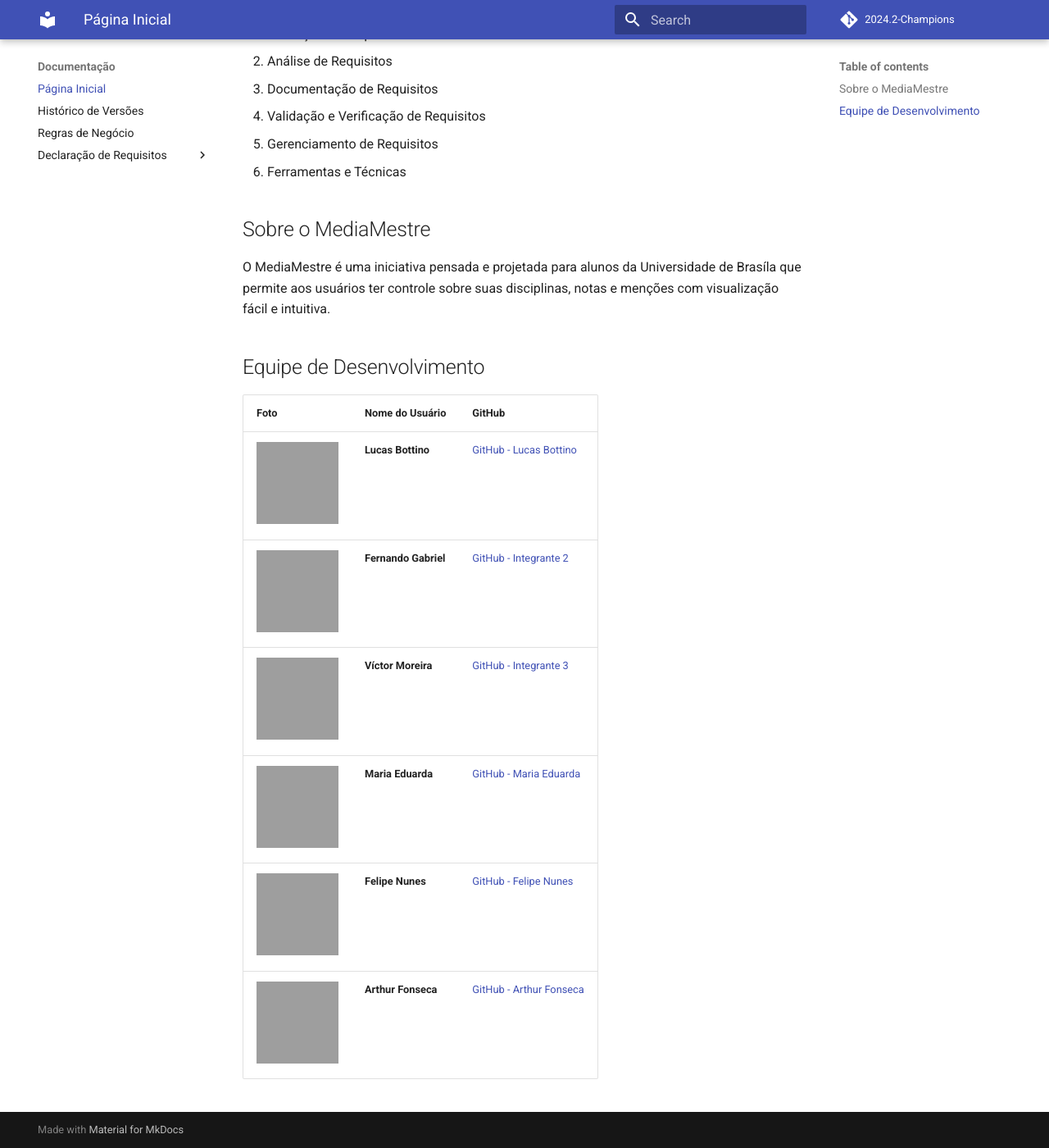
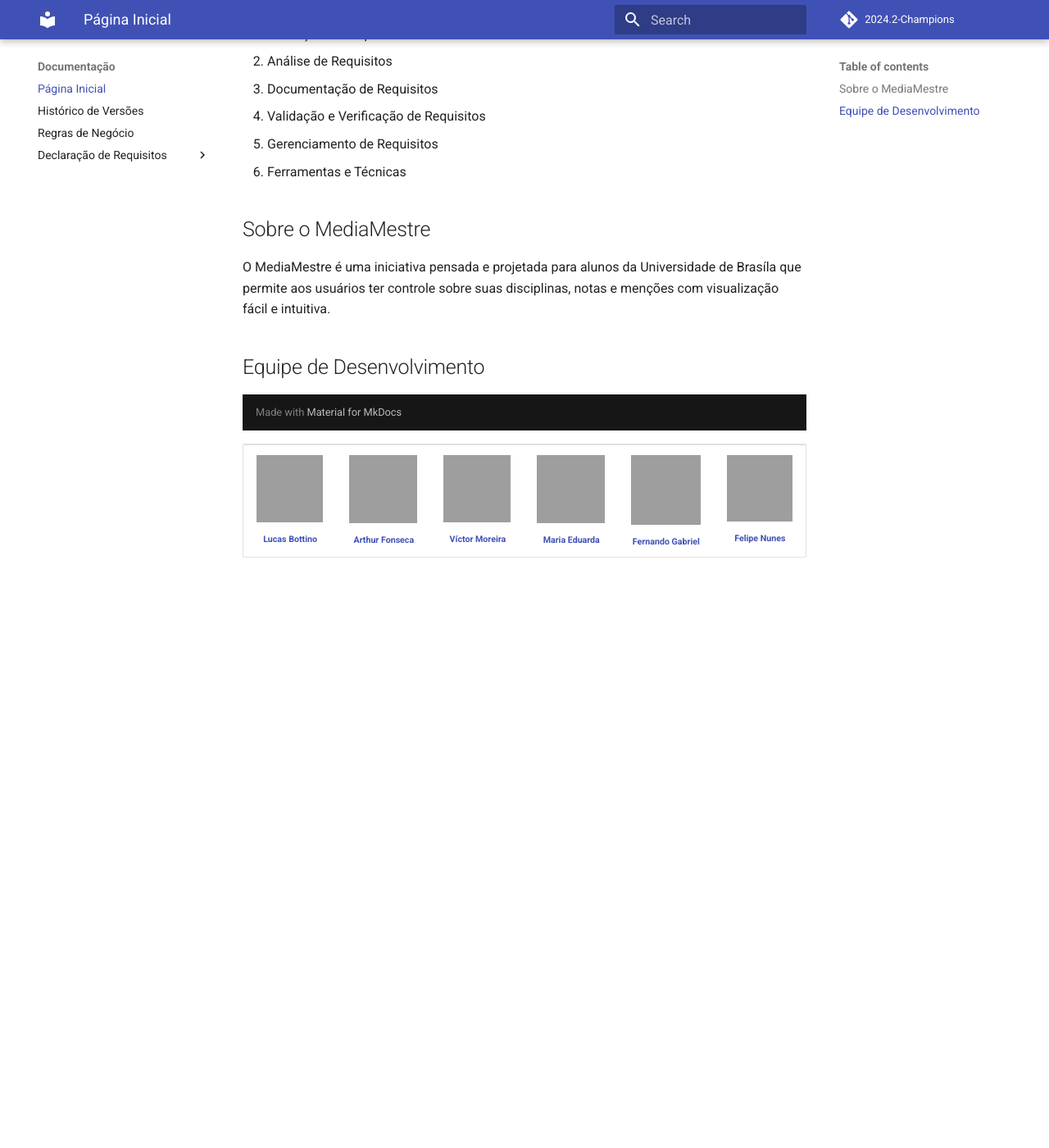
Before and after one commit to FGA-REQ/2024.2-Champions, an MkDocs documentation site: the page built from docs/index.md, in a window 1280 px wide and 1400 px high, scrolled down 327 px, cut to the strip 0-1400 px from the top of the window. Shown: the whole strip at 82% size. Built offline with MkDocs 1.6.1 and Material for MkDocs 9.7.7, drawn with Linux system fonts in a browser that asks for light colours; comment, search, counter and statistics services are not loaded; after the commit the page ends 1046 px from its top, so only the background shows below that; grey boxes are pictures that could not be loaded.

Commit message:
docs: atualizando index.md

```diff
--- a/docs/index.md
+++ b/docs/index.md
@@ -19,11 +19,55 @@
 
 ## Equipe de Desenvolvimento
 
-| Foto | Nome do Usuário | GitHub |
-|------|------------------|--------|
-| <img src="https://github.com/bottinolucas.png" width="100" height="100">| **Lucas Bottino** | [GitHub - Lucas Bottino](https://github.com/bottinolucas) |
-| <img src="https://github.com/show-dawn.png" width="100" height="100"> | **Fernando Gabriel** | [GitHub - Integrante 2](https://github.com/show-dawn) |
-| <img src="https://github.com/aqela-batata-alt.png" width="100" height="100"> | **Víctor Moreira** | [GitHub - Integrante 3](https://github.com/aqela-batata-alt) |
-| <img src="https://github.com/DudaV228.png" width="100" height="100"> | **Maria Eduarda** | [GitHub - Maria Eduarda](https://github.com/DudaV228) |
-| <img src="https://github.com/FelipeNunesdM.png" width="100" height="100">| **Felipe Nunes**|[GitHub - Felipe Nunes](https://github.com/FelipeNunesdM) |
-| <img src="https://github.com/arthurfonsecaa.png" width="100" height="100">| **Arthur Fonseca**|[GitHub - Arthur Fonseca](https://github.com/arthurfonsecaa) |
+<div align="center">
+<table>
+  <tr>
+    <td align="center">
+      <a href="https://github.com/bottinolucas">
+        <img src="https://github.com/bottinolucas.png" width="100px;" alt="Foto de Lucas Bottino no GitHub"/><br>
+        <sub>
+          <b>Lucas Bottino</b>
+        </sub>
+      </a>
+    </td>
+     <td align="center">
+      <a href="https://github.com/RudsonMarti">
+        <img src="https://github.com/arthurfonsecaa.png" width="100px;" alt="Foto de Arthur Fonseca no GitHub"/><br>
+        <sub>
+          <b>Arthur Fonseca</b>
+        </sub>
+      </a>
+    </td>
+     <td align="center">
+      <a href="https://github.com/aqela-batata-alt">
+        <img src="https://github.com/aqela-batata-alt.png" width="100px;" alt="Foto de Víctor Moreira no GitHub"/><br>
+        <sub>
+          <b>Víctor Moreira</b>
+        </sub>
+      </a>
+    </td>
+     <td align="center">
+      <a href="https://github.com/DudaV228">
+        <img src="https://github.com/DudaV228.png" width="100px;" alt="Foto de Maria Eduarda no GitHub"/><br>
+        <sub>
+          <b>Maria Eduarda</b>
+        </sub>
+      </a>
+    </td>
+     <td align="center">
+      <a href="https://github.com/show-dawn">
+        <img src="https://github.com/show-dawn.png" width="100px;" alt="Foto de Fernando Gabriel no GitHub"/><br>
+        <sub>
+          <b>Fernando Gabriel</b>
+        </sub>
+      </a>
+    </td>
+     <td align="center">
+      <a href="https://github.com/FelipeNunesdM">
+        <img src="https://github.com/FelipeNunesdM.png" width="100px;" alt="Foto de Felipe Nunes no GitHub"/><br>
+        <sub>
+          <b>Felipe Nunes</b>
+        </sub>
+      </a>
+    </td>
+</div>
```
